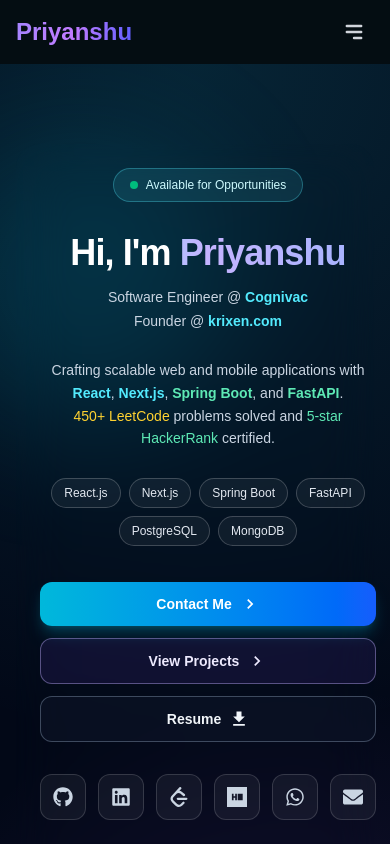
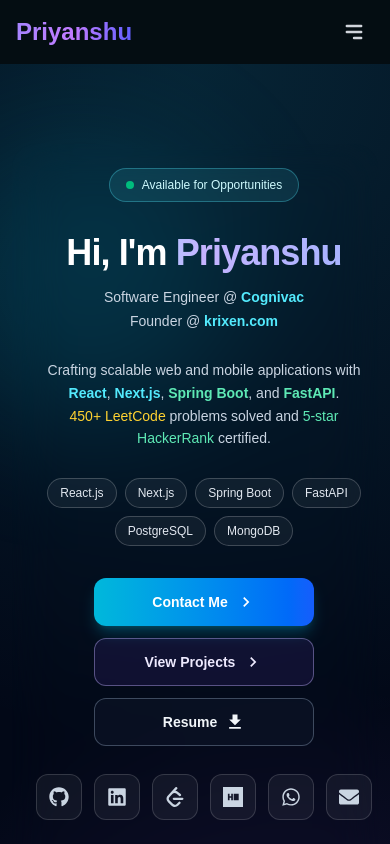
Before and after one commit to PriYanahsu/Nextjs-Portfolio-Priyanshu, a Next.js app: page / in a window 390 px wide. Shown: the top 844 px of the page. Built offline with nearby package versions, Linux system fonts and the light colour scheme.

Commit message:
added new master screen

```diff
--- a/app/components/Hero.tsx
+++ b/app/components/Hero.tsx
@@ -33,7 +33,7 @@
   return (
     <motion.section
       id="hero"
-      className="relative flex min-h-screen w-full items-center justify-center overflow-hidden bg-[#020817] px-4 py-20 text-white"
+      className="relative flex min-h-screen w-full items-center justify-center overflow-hidden bg-[#020817] px-3 py-20 text-white sm:px-4"
       initial="hidden"
       animate="visible"
       variants={container}
@@ -54,7 +54,7 @@
 
       <div className="relative z-10 mx-auto flex w-full max-w-7xl flex-col items-center gap-10 rounded-3xl p-6 backdrop-blur-xl sm:p-10 lg:p-14">
         <div className="grid w-full items-center gap-10 lg:grid-cols-[1.2fr_0.8fr]">
-          <div className="space-y-7 text-center lg:text-left">
+          <div className="mx-auto w-full max-w-2xl space-y-7 text-center lg:mx-0 lg:max-w-none lg:text-left">
             <motion.div
               variants={item}
               className="inline-flex items-center gap-2 rounded-full border border-cyan-300/30 bg-cyan-300/10 px-4 py-2"
@@ -114,12 +114,12 @@
               ))}
             </motion.div>
 
-            <motion.div variants={item} className="flex flex-col gap-3 pt-2 sm:flex-row sm:items-center lg:justify-start">
+            <motion.div variants={item} className="flex flex-col items-center gap-3 pt-1 sm:flex-row sm:items-center sm:justify-center lg:justify-start">
               <ScrollLink
                 to="contact"
                 smooth
                 duration={500}
-                className="group inline-flex cursor-pointer items-center justify-center gap-2 rounded-xl bg-gradient-to-r from-cyan-500 to-blue-600 px-6 py-3 text-sm font-semibold text-white shadow-lg shadow-cyan-500/25 transition-all duration-300 hover:-translate-y-0.5 hover:shadow-cyan-500/40"
+                className="group inline-flex h-12 w-full max-w-[220px] cursor-pointer items-center justify-center gap-2 rounded-xl bg-gradient-to-r from-cyan-500 to-blue-600 px-6 py-3 text-sm font-semibold text-white shadow-lg shadow-cyan-500/25 transition-all duration-300 hover:-translate-y-0.5 hover:shadow-cyan-500/40 sm:h-auto sm:w-auto sm:max-w-none"
               >
                 Contact Me
                 <MdOutlineKeyboardArrowRight className="transition-transform duration-300 group-hover:translate-x-1" size={20} />
@@ -129,7 +129,7 @@
                 to="projects"
                 smooth
                 duration={500}
-                className="group inline-flex cursor-pointer items-center justify-center gap-2 rounded-xl border border-violet-300/40 bg-violet-500/10 px-6 py-3 text-sm font-semibold text-violet-100 transition-all duration-300 hover:-translate-y-0.5 hover:bg-violet-500/20"
+                className="group inline-flex h-12 w-full max-w-[220px] cursor-pointer items-center justify-center gap-2 rounded-xl border border-violet-300/40 bg-violet-500/10 px-6 py-3 text-sm font-semibold text-violet-100 transition-all duration-300 hover:-translate-y-0.5 hover:bg-violet-500/20 sm:h-auto sm:w-auto sm:max-w-none"
               >
                 View Projects
                 <MdOutlineKeyboardArrowRight className="transition-transform duration-300 group-hover:translate-x-1" size={20} />
@@ -138,14 +138,14 @@
               <a
                 href="/resume.pdf"
                 download="Priyanshu_Resume.pdf"
-                className="inline-flex items-center justify-center gap-2 rounded-xl border border-slate-400/40 bg-slate-900/50 px-6 py-3 text-sm font-semibold text-slate-100 transition-all duration-300 hover:-translate-y-0.5 hover:border-cyan-300/60 hover:text-cyan-200"
+                className="inline-flex h-12 w-full max-w-[220px] items-center justify-center gap-2 rounded-xl border border-slate-400/40 bg-slate-900/50 px-6 py-3 text-sm font-semibold text-slate-100 transition-all duration-300 hover:-translate-y-0.5 hover:border-cyan-300/60 hover:text-cyan-200 sm:h-auto sm:w-auto sm:max-w-none"
               >
                 Resume
                 <MdFileDownload size={20} />
               </a>
             </motion.div>
 
-            <motion.div variants={item} className="flex justify-center gap-3 pt-1 lg:justify-start">
+            <motion.div variants={item} className="flex items-center justify-center gap-3 pt-0 lg:justify-start">
               {socials.map((social) => (
                 <a
                   key={social.label}
```
